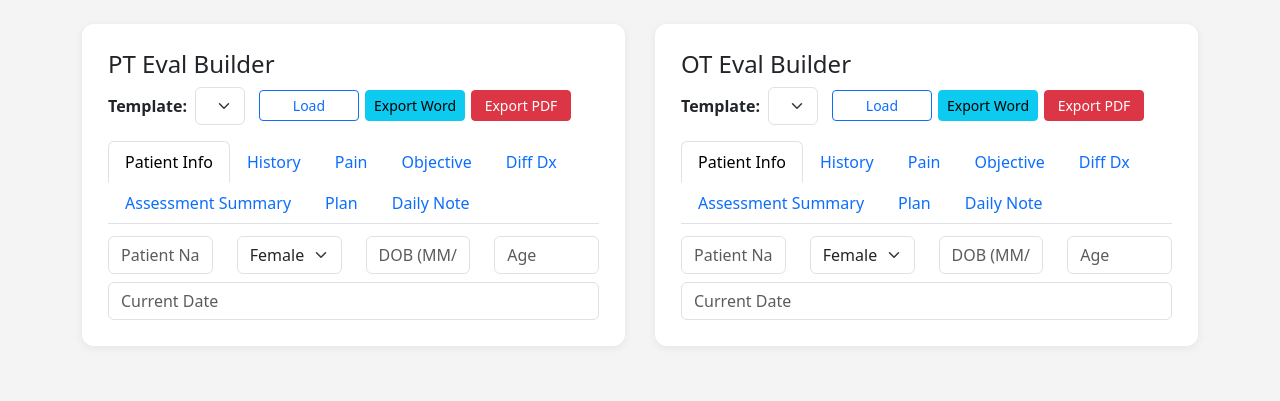
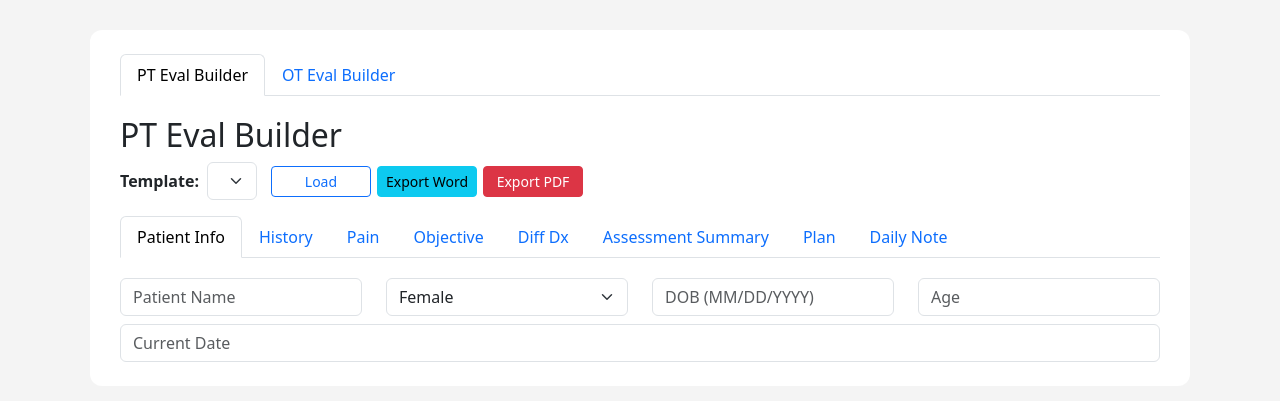
Before and after one commit to KLcoding01/pt-eval-flask, a Python web app: template templates/index.html in a window 1280 px wide. Shown: the top 401 px of the page. Run offline with Jinja, Linux system fonts and the light colour scheme; the template is opened without the code that fills it, so the values that code supplies are empty.

Commit message:
Deploy: update all code, templates, and dependencies for Render

```diff
--- a/templates/index.html
+++ b/templates/index.html
@@ -5,21 +5,27 @@
   <link href="https://cdn.jsdelivr.net/npm/bootstrap@5.3.3/dist/css/bootstrap.min.css" rel="stylesheet">
   <style>
     body { background: #f4f4f4; }
-    .main-flex { display: flex; gap: 30px; justify-content: center; }
-    .eval-box { background: #fff; padding: 26px; border-radius: 12px; min-width: 460px; box-shadow: 0 2px 10px #0001;}
+    .container { max-width: 1100px; margin: 30px auto; background: #fff; padding: 30px; border-radius: 12px; }
+    .tab-content { margin-top: 20px; }
     .ai-btn, .btn { min-width: 100px; margin-left: 6px; }
-    .mb-0 {margin-bottom: 0!important;}
-    .h2 {font-size: 1.5rem;}
-    .tab-content {margin-top: 12px;}
   </style>
 </head>
 <body>
   <div class="container py-4">
-    <div class="main-flex">
+    <!-- MAIN PT/OT SELECTOR -->
+    <ul class="nav nav-tabs mb-3" id="mainTab" role="tablist">
+      <li class="nav-item">
+        <a class="nav-link active" id="pt-tab-link" data-bs-toggle="tab" href="#pt-tab-panel" role="tab">PT Eval Builder</a>
+      </li>
+      <li class="nav-item">
+        <a class="nav-link" id="ot-tab-link" data-bs-toggle="tab" href="#ot-tab-panel" role="tab">OT Eval Builder</a>
+      </li>
+    </ul>
 
-      <!-- ========== PT EVAL BUILDER ========== -->
-      <div class="eval-box flex-fill">
-        <h2 class="h2">PT Eval Builder</h2>
+    <div class="tab-content" id="mainTabContent">
+      <!-- PT EVAL BUILDER TAB -->
+      <div class="tab-pane fade show active" id="pt-tab-panel" role="tabpanel">
+        <h2>PT Eval Builder</h2>
         <div class="d-flex align-items-center mb-3">
           <label class="fw-bold me-2">Template:</label>
           <select id="pt-template-select" class="form-select w-auto me-2"></select>
@@ -28,20 +34,19 @@
           <button id="pt-save-pdf-btn" class="btn btn-danger btn-sm">Export PDF</button>
           <span id="pt-status-msg" class="ms-3"></span>
         </div>
-        <ul class="nav nav-tabs mb-2" id="pt-tab">
-          <li class="nav-item"><a class="nav-link active" data-bs-toggle="tab" href="#pt-patientinfo">Patient Info</a></li>
-          <li class="nav-item"><a class="nav-link" data-bs-toggle="tab" href="#pt-history">History</a></li>
-          <li class="nav-item"><a class="nav-link" data-bs-toggle="tab" href="#pt-pain">Pain</a></li>
-          <li class="nav-item"><a class="nav-link" data-bs-toggle="tab" href="#pt-objective">Objective</a></li>
-          <li class="nav-item"><a class="nav-link" data-bs-toggle="tab" href="#pt-diffdx">Diff Dx</a></li>
-          <li class="nav-item"><a class="nav-link" data-bs-toggle="tab" href="#pt-summary">Assessment Summary</a></li>
-          <li class="nav-item"><a class="nav-link" data-bs-toggle="tab" href="#pt-plan">Plan</a></li>
-          <li class="nav-item"><a class="nav-link" data-bs-toggle="tab" href="#pt-dailynote">Daily Note</a></li>
+        <ul class="nav nav-tabs mb-2" id="pt-inner-tab" role="tablist">
+          <li class="nav-item"><a class="nav-link active" data-bs-toggle="tab" href="#pt-patientinfo" role="tab">Patient Info</a></li>
+          <li class="nav-item"><a class="nav-link" data-bs-toggle="tab" href="#pt-history" role="tab">History</a></li>
+          <li class="nav-item"><a class="nav-link" data-bs-toggle="tab" href="#pt-pain" role="tab">Pain</a></li>
+          <li class="nav-item"><a class="nav-link" data-bs-toggle="tab" href="#pt-objective" role="tab">Objective</a></li>
+          <li class="nav-item"><a class="nav-link" data-bs-toggle="tab" href="#pt-diffdx" role="tab">Diff Dx</a></li>
+          <li class="nav-item"><a class="nav-link" data-bs-toggle="tab" href="#pt-summary" role="tab">Assessment Summary</a></li>
+          <li class="nav-item"><a class="nav-link" data-bs-toggle="tab" href="#pt-plan" role="tab">Plan</a></li>
+          <li class="nav-item"><a class="nav-link" data-bs-toggle="tab" href="#pt-dailynote" role="tab">Daily Note</a></li>
         </ul>
         <form id="pt-evalform">
           <div class="tab-content">
-            <!-- Patient Info -->
-            <div class="tab-pane fade show active" id="pt-patientinfo">
+            <div class="tab-pane fade show active" id="pt-patientinfo" role="tabpanel">
               <div class="row mb-2">
                 <div class="col"><input name="name" id="pt_name" class="form-control" placeholder="Patient Name"></div>
                 <div class="col">
@@ -56,8 +61,7 @@
                 <div class="col"><input name="currentdate" id="pt_currentdate" class="form-control" placeholder="Current Date"></div>
               </div>
             </div>
-            <!-- History -->
-            <div class="tab-pane fade" id="pt-history">
+            <div class="tab-pane fade" id="pt-history" role="tabpanel">
               <textarea name="meddiag" id="pt_meddiag" class="form-control mb-2" placeholder="Medical Diagnosis"></textarea>
               <textarea name="history" id="pt_history" class="form-control mb-2" placeholder="Medical History/HNP"></textarea>
               <textarea name="subjective" id="pt_subjective" class="form-control mb-2" placeholder="Subjective (HPI)"></textarea>
@@ -66,49 +70,43 @@
               <textarea name="dme" id="pt_dme" class="form-control mb-2" placeholder="DME/Assistive Device"></textarea>
               <textarea name="plof" id="pt_plof" class="form-control mb-2" placeholder="PLOF"></textarea>
             </div>
-            <!-- Pain -->
-            <div class="tab-pane fade" id="pt-pain">
+            <div class="tab-pane fade" id="pt-pain" role="tabpanel">
               <input name="pain_location" id="pt_pain_location" class="form-control mb-2" placeholder="Area/Location of Injury">
-              <input name="pain_onset"     id="pt_pain_onset"     class="form-control mb-2" placeholder="Onset/Exacerbation Date">
+              <input name="pain_onset" id="pt_pain_onset" class="form-control mb-2" placeholder="Onset/Exacerbation Date">
               <input name="pain_condition" id="pt_pain_condition" class="form-control mb-2" placeholder="Condition of Injury">
               <input name="pain_mechanism" id="pt_pain_mechanism" class="form-control mb-2" placeholder="Mechanism of Injury">
-              <input name="pain_rating"    id="pt_pain_rating"    class="form-control mb-2" placeholder="Pain Rating (P/B/W)">
+              <input name="pain_rating" id="pt_pain_rating" class="form-control mb-2" placeholder="Pain Rating (P/B/W)">
               <input name="pain_frequency" id="pt_pain_frequency" class="form-control mb-2" placeholder="Pain Frequency">
               <input name="pain_description" id="pt_pain_description" class="form-control mb-2" placeholder="Description">
               <input name="pain_aggravating" id="pt_pain_aggravating" class="form-control mb-2" placeholder="Aggravating Factor">
-              <input name="pain_relieved"    id="pt_pain_relieved"    class="form-control mb-2" placeholder="Relieved By">
-              <input name="pain_interferes"  id="pt_pain_interferes"  class="form-control mb-2" placeholder="Interferes With">
+              <input name="pain_relieved" id="pt_pain_relieved" class="form-control mb-2" placeholder="Relieved By">
+              <input name="pain_interferes" id="pt_pain_interferes" class="form-control mb-2" placeholder="Interferes With">
             </div>
-            <!-- Objective -->
-            <div class="tab-pane fade" id="pt-objective">
-              <textarea name="posture"    id="pt_posture"    class="form-control mb-2" rows="7" placeholder="Posture"></textarea>
-              <textarea name="rom"        id="pt_rom"        class="form-control mb-2" rows="7" placeholder="ROM"></textarea>
-              <textarea name="strength"   id="pt_strength"   class="form-control mb-2" rows="7" placeholder="Muscle Strength Test"></textarea>
-              <textarea name="palpation"  id="pt_palpation"  class="form-control mb-2" rows="7" placeholder="Palpation"></textarea>
+            <div class="tab-pane fade" id="pt-objective" role="tabpanel">
+              <textarea name="posture" id="pt_posture" class="form-control mb-2" rows="7" placeholder="Posture"></textarea>
+              <textarea name="rom" id="pt_rom" class="form-control mb-2" rows="7" placeholder="ROM"></textarea>
+              <textarea name="strength" id="pt_strength" class="form-control mb-2" rows="7" placeholder="Muscle Strength Test"></textarea>
+              <textarea name="palpation" id="pt_palpation" class="form-control mb-2" rows="7" placeholder="Palpation"></textarea>
               <textarea name="functional" id="pt_functional" class="form-control mb-2" rows="7" placeholder="Functional Test(s)"></textarea>
-              <textarea name="special"    id="pt_special"    class="form-control mb-2" rows="7" placeholder="Special Test(s)"></textarea>
+              <textarea name="special" id="pt_special" class="form-control mb-2" rows="7" placeholder="Special Test(s)"></textarea>
               <textarea name="impairments" id="pt_impairments" class="form-control mb-2" rows="7" placeholder="Current Functional Mobility Impairment(s)"></textarea>
             </div>
-            <!-- Diff Dx -->
-            <div class="tab-pane fade" id="pt-diffdx">
+            <div class="tab-pane fade" id="pt-diffdx" role="tabpanel">
               <button type="button" id="pt-ai-generate-diffdx" class="btn btn-outline-success btn-sm mb-2">AI Generate</button>
               <textarea name="diffdx" id="pt_diffdx" class="form-control" rows="8"></textarea>
             </div>
-            <!-- Assessment Summary -->
-            <div class="tab-pane fade" id="pt-summary">
+            <div class="tab-pane fade" id="pt-summary" role="tabpanel">
               <button type="button" id="pt-ai-generate-summary" class="btn btn-outline-success btn-sm mb-2">AI Generate</button>
               <textarea name="summary" id="pt_summary" class="form-control" rows="10"></textarea>
             </div>
-            <!-- Plan -->
-            <div class="tab-pane fade" id="pt-plan">
+            <div class="tab-pane fade" id="pt-plan" role="tabpanel">
               <button type="button" id="pt-ai-generate-goals" class="btn btn-outline-success btn-sm mb-2">AI Generate Goals</button>
               <textarea name="goals" id="pt_goals" class="form-control mb-2" rows="10"></textarea>
               <input name="frequency" id="pt_frequency" class="form-control mb-2" placeholder="Frequency/Duration">
               <textarea name="intervention" id="pt_intervention" class="form-control mb-2" placeholder="Intervention"></textarea>
-              <textarea name="procedures"  id="pt_procedures"  class="form-control mb-2" placeholder="Treatment Procedures"></textarea>
+              <textarea name="procedures" id="pt_procedures" class="form-control mb-2" placeholder="Treatment Procedures"></textarea>
             </div>
-            <!-- Daily Note -->
-            <div class="tab-pane fade" id="pt-dailynote">
+            <div class="tab-pane fade" id="pt-dailynote" role="tabpanel">
               <div class="mb-2">
                 <label class="fw-bold">Diagnosis:</label>
                 <input type="text" id="pt_daily_diagnosis" class="form-control" placeholder="Enter Diagnosis">
@@ -140,9 +138,9 @@
         </form>
       </div>
 
-      <!-- ========== OT EVAL BUILDER ========== -->
-      <div class="eval-box flex-fill">
-        <h2 class="h2">OT Eval Builder</h2>
+      <!-- OT EVAL BUILDER TAB -->
+      <div class="tab-pane fade" id="ot-tab-panel" role="tabpanel">
+        <h2>OT Eval Builder</h2>
         <div class="d-flex align-items-center mb-3">
           <label class="fw-bold me-2">Template:</label>
           <select id="ot-template-select" class="form-select w-auto me-2"></select>
@@ -151,20 +149,19 @@
           <button id="ot-save-pdf-btn" class="btn btn-danger btn-sm">Export PDF</button>
           <span id="ot-status-msg" class="ms-3"></span>
         </div>
-        <ul class="nav nav-tabs mb-2" id="ot-tab">
-          <li class="nav-item"><a class="nav-link active" data-bs-toggle="tab" href="#ot-patientinfo">Patient Info</a></li>
-          <li class="nav-item"><a class="nav-link" data-bs-toggle="tab" href="#ot-history">History</a></li>
-          <li class="nav-item"><a class="nav-link" data-bs-toggle="tab" href="#ot-pain">Pain</a></li>
-          <li class="nav-item"><a class="nav-link" data-bs-toggle="tab" href="#ot-objective">Objective</a></li>
-          <li class="nav-item"><a class="nav-link" data-bs-toggle="tab" href="#ot-diffdx">Diff Dx</a></li>
-          <li class="nav-item"><a class="nav-link" data-bs-toggle="tab" href="#ot-summary">Assessment Summary</a></li>
-          <li class="nav-item"><a class="nav-link" data-bs-toggle="tab" href="#ot-plan">Plan</a></li>
-          <li class="nav-item"><a class="nav-link" data-bs-toggle="tab" href="#ot-dailynote">Daily Note</a></li>
+        <ul class="nav nav-tabs mb-2" id="ot-inner-tab" role="tablist">
+          <li class="nav-item"><a class="nav-link active" data-bs-toggle="tab" href="#ot-patientinfo" role="tab">Patient Info</a></li>
+          <li class="nav-item"><a class="nav-link" data-bs-toggle="tab" href="#ot-history" role="tab">History</a></li>
+          <li class="nav-item"><a class="nav-link" data-bs-toggle="tab" href="#ot-pain" role="tab">Pain</a></li>
+          <li class="nav-item"><a class="nav-link" data-bs-toggle="tab" href="#ot-objective" role="tab">Objective</a></li>
+          <li class="nav-item"><a class="nav-link" data-bs-toggle="tab" href="#ot-diffdx" role="tab">Diff Dx</a></li>
+          <li class="nav-item"><a class="nav-link" data-bs-toggle="tab" href="#ot-summary" role="tab">Assessment Summary</a></li>
+          <li class="nav-item"><a class="nav-link" data-bs-toggle="tab" href="#ot-plan" role="tab">Plan</a></li>
+          <li class="nav-item"><a class="nav-link" data-bs-toggle="tab" href="#ot-dailynote" role="tab">Daily Note</a></li>
         </ul>
         <form id="ot-evalform">
           <div class="tab-content">
-            <!-- Patient Info -->
-            <div class="tab-pane fade show active" id="ot-patientinfo">
+            <div class="tab-pane fade show active" id="ot-patientinfo" role="tabpanel">
               <div class="row mb-2">
                 <div class="col"><input name="ot_name" id="ot_name" class="form-control" placeholder="Patient Name"></div>
                 <div class="col">
@@ -179,8 +176,7 @@
                 <div class="col"><input name="ot_currentdate" id="ot_currentdate" class="form-control" placeholder="Current Date"></div>
               </div>
             </div>
-            <!-- History -->
-            <div class="tab-pane fade" id="ot-history">
+            <div class="tab-pane fade" id="ot-history" role="tabpanel">
               <textarea name="ot_meddiag" id="ot_meddiag" class="form-control mb-2" placeholder="Medical Diagnosis"></textarea>
               <textarea name="ot_history" id="ot_history" class="form-control mb-2" placeholder="Medical History/HNP"></textarea>
               <textarea name="ot_subjective" id="ot_subjective" class="form-control mb-2" placeholder="Subjective (HPI)"></textarea>
@@ -189,49 +185,43 @@
               <textarea name="ot_dme" id="ot_dme" class="form-control mb-2" placeholder="DME/Assistive Device"></textarea>
               <textarea name="ot_plof" id="ot_plof" class="form-control mb-2" placeholder="PLOF"></textarea>
             </div>
-            <!-- Pain -->
-            <div class="tab-pane fade" id="ot-pain">
+            <div class="tab-pane fade" id="ot-pain" role="tabpanel">
               <input name="ot_pain_location" id="ot_pain_location" class="form-control mb-2" placeholder="Area/Location of Injury">
-              <input name="ot_pain_onset"     id="ot_pain_onset"     class="form-control mb-2" placeholder="Onset/Exacerbation Date">
+              <input name="ot_pain_onset" id="ot_pain_onset" class="form-control mb-2" placeholder="Onset/Exacerbation Date">
               <input name="ot_pain_condition" id="ot_pain_condition" class="form-control mb-2" placeholder="Condition of Injury">
               <input name="ot_pain_mechanism" id="ot_pain_mechanism" class="form-control mb-2" placeholder="Mechanism of Injury">
-              <input name="ot_pain_rating"    id="ot_pain_rating"    class="form-control mb-2" placeholder="Pain Rating (P/B/W)">
+              <input name="ot_pain_rating" id="ot_pain_rating" class="form-control mb-2" placeholder="Pain Rating (P/B/W)">
               <input name="ot_pain_frequency" id="ot_pain_frequency" class="form-control mb-2" placeholder="Pain Frequency">
               <input name="ot_pain_description" id="ot_pain_description" class="form-control mb-2" placeholder="Description">
               <input name="ot_pain_aggravating" id="ot_pain_aggravating" class="form-control mb-2" placeholder="Aggravating Factor">
-              <input name="ot_pain_relieved"    id="ot_pain_relieved"    class="form-control mb-2" placeholder="Relieved By">
-              <input name="ot_pain_interferes"  id="ot_pain_interferes"  class="form-control mb-2" placeholder="Interferes With">
+              <input name="ot_pain_relieved" id="ot_pain_relieved" class="form-control mb-2" placeholder="Relieved By">
+              <input name="ot_pain_interferes" id="ot_pain_interferes" class="form-control mb-2" placeholder="Interferes With">
             </div>
-            <!-- Objective -->
-            <div class="tab-pane fade" id="ot-objective">
-              <textarea name="ot_posture"    id="ot_posture"    class="form-control mb-2" rows="7" placeholder="Posture"></textarea>
-              <textarea name="ot_rom"        id="ot_rom"        class="form-control mb-2" rows="7" placeholder="ROM"></textarea>
-              <textarea name="ot_strength"   id="ot_strength"   class="form-control mb-2" rows="7" placeholder="Muscle Strength Test"></textarea>
-              <textarea name="ot_palpation"  id="ot_palpation"  class="form-control mb-2" rows="7" placeholder="Palpation"></textarea>
+            <div class="tab-pane fade" id="ot-objective" role="tabpanel">
+              <textarea name="ot_posture" id="ot_posture" class="form-control mb-2" rows="7" placeholder="Posture"></textarea>
+              <textarea name="ot_rom" id="ot_rom" class="form-control mb-2" rows="7" placeholder="ROM"></textarea>
+              <textarea name="ot_strength" id="ot_strength" class="form-control mb-2" rows="7" placeholder="Muscle Strength Test"></textarea>
+              <textarea name="ot_palpation" id="ot_palpation" class="form-control mb-2" rows="7" placeholder="Palpation"></textarea>
               <textarea name="ot_functional" id="ot_functional" class="form-control mb-2" rows="7" placeholder="Functional Test(s)"></textarea>
-              <textarea name="ot_special"    id="ot_special"    class="form-control mb-2" rows="7" placeholder="Special Test(s)"></textarea>
+              <textarea name="ot_special" id="ot_special" class="form-control mb-2" rows="7" placeholder="Special Test(s)"></textarea>
               <textarea name="ot_impairments" id="ot_impairments" class="form-control mb-2" rows="7" placeholder="Current Functional Mobility Impairment(s)"></textarea>
             </div>
-            <!-- Diff Dx -->
-            <div class="tab-pane fade" id="ot-diffdx">
+            <div class="tab-pane fade" id="ot-diffdx" role="tabpanel">
               <button type="button" id="ot-ai-generate-diffdx" class="btn btn-outline-success btn-sm mb-2">AI Generate</button>
               <textarea name="ot_diffdx" id="ot_diffdx" class="form-control" rows="8"></textarea>
             </div>
-            <!-- Assessment Summary -->
-            <div class="tab-pane fade" id="ot-summary">
+            <div class="tab-pane fade" id="ot-summary" role="tabpanel">
               <button type="button" id="ot-ai-generate-summary" class="btn btn-outline-success btn-sm mb-2">AI Generate</button>
               <textarea name="ot_summary" id="ot_summary" class="form-control" rows="10"></textarea>
             </div>
-            <!-- Plan -->
-            <div class="tab-pane fade" id="ot-plan">
+            <div class="tab-pane fade" id="ot-plan" role="tabpanel">
               <button type="button" id="ot-ai-generate-goals" class="btn btn-outline-success btn-sm mb-2">AI Generate Goals</button>
               <textarea name="ot_goals" id="ot_goals" class="form-control mb-2" rows="10"></textarea>
               <input name="ot_frequency" id="ot_frequency" class="form-control mb-2" placeholder="Frequency/Duration">
               <textarea name="ot_intervention" id="ot_intervention" class="form-control mb-2" placeholder="Intervention"></textarea>
-              <textarea name="ot_procedures"  id="ot_procedures"  class="form-control mb-2" placeholder="Treatment Procedures"></textarea>
+              <textarea name="ot_procedures" id="ot_procedures" class="form-control mb-2" placeholder="Treatment Procedures"></textarea>
             </div>
-            <!-- Daily Note -->
-            <div class="tab-pane fade" id="ot-dailynote">
+            <div class="tab-pane fade" id="ot-dailynote" role="tabpanel">
               <div class="mb-2">
                 <label class="fw-bold">Diagnosis:</label>
                 <input type="text" id="ot_daily_diagnosis" class="form-control" placeholder="Enter Diagnosis">
@@ -262,22 +252,11 @@
           </div>
         </form>
       </div>
-
     </div>
   </div>
-
   <script src="https://cdn.jsdelivr.net/npm/bootstrap@5.3.3/dist/js/bootstrap.bundle.min.js"></script>
   <script>
-    // PT: Populate template selector on load
-    fetch(window.location.pathname, {headers: {"Accept": "application/json"}})
-      .then(resp => resp.json ? resp.json() : Promise.resolve([]))
-      .catch(()=>({}))
-      .then(() => {
-        fetch("/pt_load_template", {method: "POST", headers: {'Content-Type':'application/json'}, body: JSON.stringify({template: ""})});
-        fetch("/ot_load_template", {method: "POST", headers: {'Content-Type':'application/json'}, body: JSON.stringify({template: ""})});
-      });
-
-    // ========== PT ========== //
+    // ===== PT LOADING & BUTTONS =====
     function ptGetFields() {
       let data = {};
       document.querySelectorAll('#pt-evalform [name]').forEach(el => data[el.name] = el.value);
@@ -287,19 +266,17 @@
       let s = document.getElementById('pt-status-msg');
       s.textContent = msg; s.style.color = color;
     }
-
-    // PT: Load Templates
+    // PT: Load Templates (on page load)
     fetch("/pt_load_template", {
       method: "POST",
       headers: {'Content-Type':'application/json'},
       body: JSON.stringify({template:""})
     }).then(r=>r.json())
       .then(()=> {
-        // This block is for demonstration; for more templates, update in app.py
+        // For demo, update template list as needed
         let options = `<option>LBP Eval Template</option>`;
         document.getElementById('pt-template-select').innerHTML = options;
       });
-
     document.getElementById('pt-load-template-btn').onclick = () => {
       fetch('/pt_load_template', {
         method: 'POST',
@@ -415,7 +392,7 @@
       });
     };
 
-    // ========== OT ========== //
+    // ===== OT LOADING & BUTTONS =====
     function otGetFields() {
       let data = {};
       document.querySelectorAll('#ot-evalform [name]').forEach(el => data[el.name] = el.value);
@@ -425,19 +402,17 @@
       let s = document.getElementById('ot-status-msg');
       s.textContent = msg; s.style.color = color;
     }
-
-    // OT: Load Templates
+    // OT: Load Templates (on page load)
     fetch("/ot_load_template", {
       method: "POST",
       headers: {'Content-Type':'application/json'},
       body: JSON.stringify({template:""})
     }).then(r=>r.json())
       .then(()=> {
-        // This block is for demonstration; for more templates, update in app.py
+        // For demo, update template list as needed
         let options = `<option>OT Eval Template</option>`;
         document.getElementById('ot-template-select').innerHTML = options;
       });
-
     document.getElementById('ot-load-template-btn').onclick = () => {
       fetch('/ot_load_template', {
         method: 'POST',
```
Also changed, not shown: app.py (+84 -1 lines).
